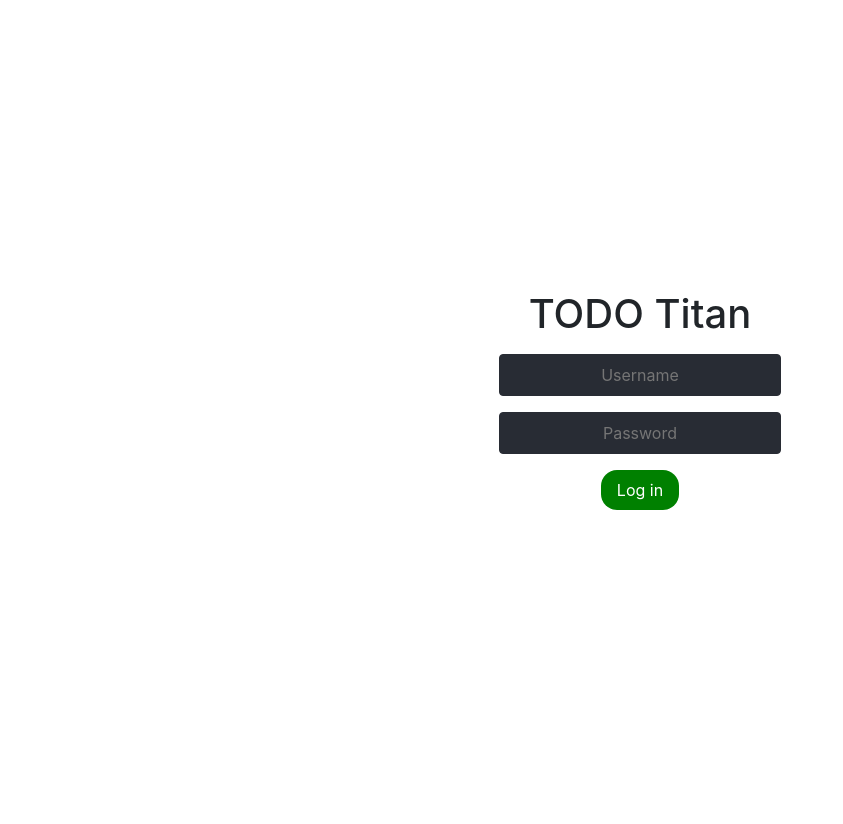
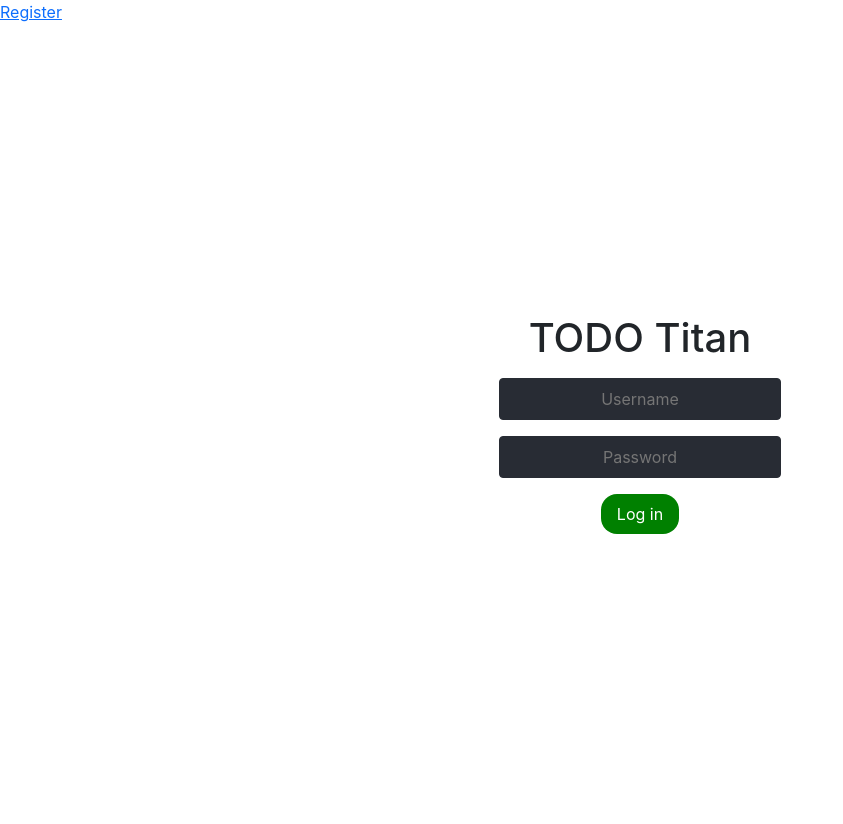
Before and after one commit to LegendaryAKx3/TODO-Titan, a Flask app: page /login in a window 1280 px wide. Shown: the whole page, without its empty margins (0-843 px from the left). Before the commit the page ends 510 px from the top, so only its background shows below. Run offline with Flask 3, Linux system fonts and the light colour scheme; some libraries are stand-ins or nearby versions.

Commit message:
Add register button for logged out users

```diff
--- a/templates/layout.html
+++ b/templates/layout.html
@@ -26,6 +26,8 @@
         <form action="/logout" method="get">
             <button type="submit" id="logout-btn">Log Out</button>
         </form>
+        {% else %}
+        <a href="/register">Register</a>
         {% endif %}
     </div>
     <div class="body">
```
Also changed, not shown: 1 other file.
